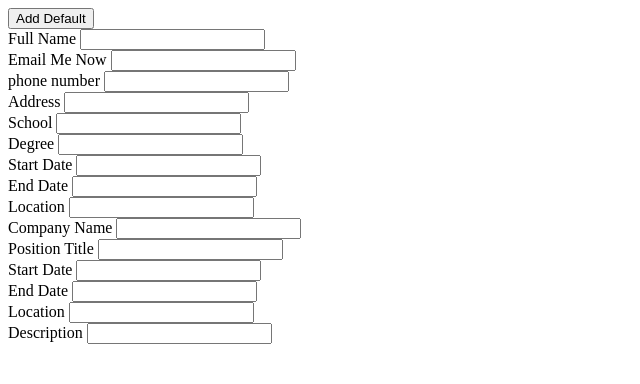
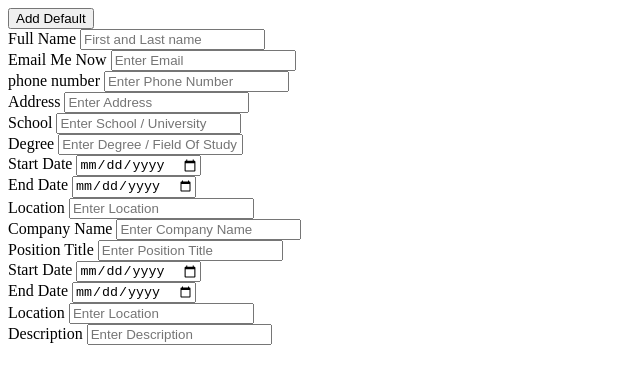
Before and after one commit to Velertra/newCVB, a React app: page / in a window 1280 px wide. Shown: the top 384 px of the page, without its empty margins (0-640 px from the left). Built offline with nearby package versions, Linux system fonts and the light colour scheme; the HTML template or start-up script is replaced by a standard one.

Commit message:
added types to the inputs and placeholders so that the right information gets input

```diff
--- a/src/components/MainComponent.jsx
+++ b/src/components/MainComponent.jsx
@@ -6,8 +6,6 @@ import CreateOutputs from '../utilities/CreateOutputs';
 
 const MainComponent = () => {
     const [text, setText] = useState({});
-    const [onSwitch, setOnSwitch] = useState(false);
-    const [value, setValue] = useState('')
 
     function handleTextChange(name, value){
         setText((prevText) => ({ ...prevText, [name]: value }));
@@ -22,7 +20,6 @@ const MainComponent = () => {
         })
         setText(() => defaultData);
     }
-
 
     return (
         <>
--- a/src/constants/MainData.jsx
+++ b/src/constants/MainData.jsx
@@ -4,25 +4,31 @@ const PersonalInfo = [
       name: 'text1',
       label: 'Full Name',
       default: 'Josephine Myers',
-
+      type: 'text',
+      placeholder: 'First and Last name'
     },
     {
       name: 'text2',
       label: 'Email Me Now',
       default: 'JosephineMyers@mailadd.com',
-
+      type: 'email',
+      placeholder: 'Enter Email'
     },
     {
       name: 'text3',
       label: 'phone number',
       default: '20804820840',
+      type: 'tel',
+      pattern: "[0-9]{3}-[0-9]{3}-[0-9]{1}",
+      placeholder: 'Enter Phone Number'
 
     },
     {
       name: 'text4',
       label: 'Address',
       default: 'London, UK',
-
+      type: 'text',
+      placeholder: 'Enter Address'
     },
 
 ];
@@ -33,30 +39,36 @@ const EducationInfo = [
       name: 'text5',
       label: 'School',
       default: 'London City University',
-
+      type: 'text',
+      placeholder: 'Enter School / University'
     },
     {
       name: 'text6',
       label: 'Degree',
       default: 'Bachelors in Economics',
-
+      type: 'text',
+      placeholder: 'Enter Degree / Field Of Study'
     },
     {
       name: 'text7',
       label: 'Start Date',
       default: '08/2020',
-
+      type: 'date',
+      format: 'MM-dd',
+      placeholder: 'Enter Start Date'
     },
     {
       name: 'text8',
       label: 'End Date',
       default: 'present',
-
+      type: 'date',
+      placeholder: 'Enter End Date'
     },{
       name: 'text9',
       label: 'Location',
       default: 'New York City, US',
-
+      type: 'text',
+      placeholder: 'Enter Location'
     },
 ];
 
@@ -66,36 +78,43 @@ const ExperienceInfo = [
       name: 'text10',
       label: 'Company Name',
       default: 'Umbrella Inc.',
-
+      type: 'text',
+      placeholder: 'Enter Company Name'
     },
     {
       name: 'text11',
       label: 'Position Title',
       default: 'Enter School',
-
+      type: 'text',
+      placeholder: 'Enter Position Title'
     },
     {
       name: 'text12',
       label: 'Start Date',
       default: 'London City University',
-
+      type: 'date',
+      placeholder: 'Enter Start Date'
     },
     {
       name: 'text13',
       label: 'End Date',
       default: 'London City University',
-
+      type: 'date',
+      placeholder: 'Enter End Date'
     },
     {
       name: 'text14',
       label: 'Location',
       default: 'London City University',
-
+      type: 'text',
+      placeholder: 'Enter Location'
     },
     {
       name: 'text15',
       label: 'Description',
       default: 'Designed and prototyped user interface patterns for various clients in various industries, ranging from self-service apps within the telecommunications-sector to mobile games for IOS and Android',
+      type: 'text',
+      placeholder: 'Enter Description'
 
     },
   ];
--- a/src/utilities/CreateInputs.jsx
+++ b/src/utilities/CreateInputs.jsx
@@ -11,11 +11,14 @@ const CreateInput = ( { info, handleTextChange, defaultValues } ) => {
             <div className={`container-${data.name}`} key={index}>
                 <label>{data.label}{" "}
                     <input
+                        type={data.type}
+                        format={data.format}
+                        pattern={data.pattern}
                         name={`input-${data.name}`}
                         value={defaultValues[data.name]}
+                        placeholder={data.placeholder}
                         onChange={(e) => {
-                            handleTextChange(data.name, e.target.value)
-                            /* handleTextHere(e.target.value) */
+                            handleTextChange(data.name, e.target.value);
                         }}
                     />
                 </label>
```
